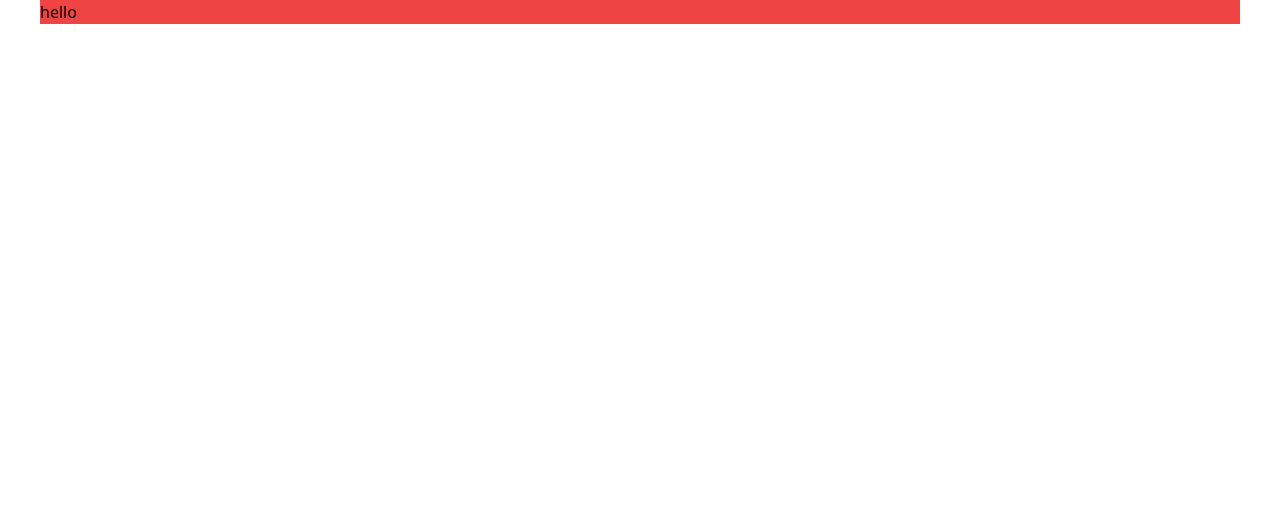
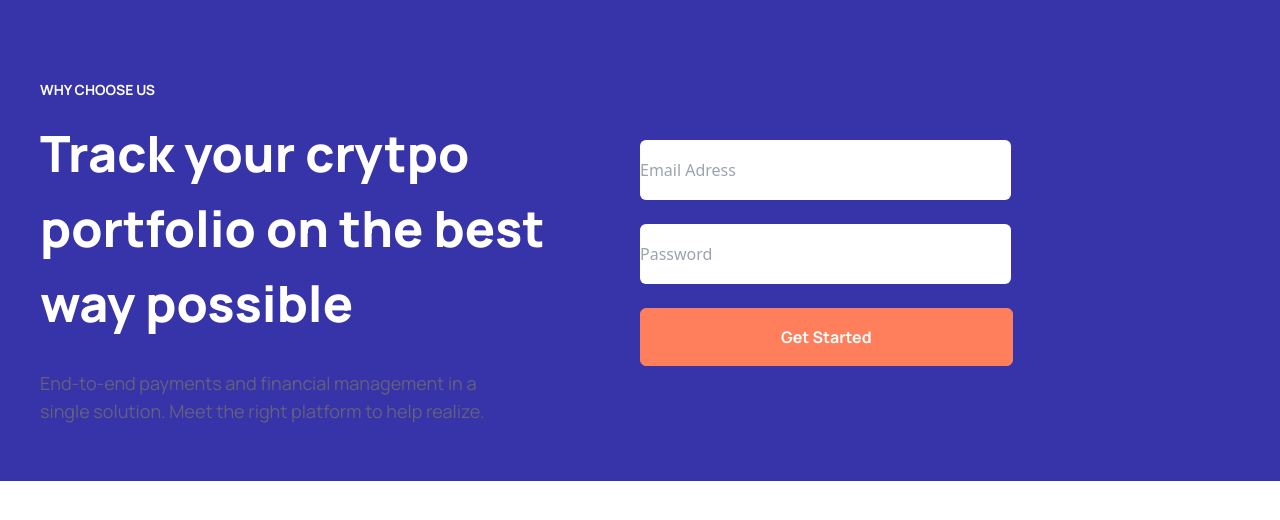
Before and after one commit to tushar-h789/bwfc-project, a React (Create React App) app: page / in a window 1280 px wide. Shown: the top 520 px of the page. Built offline with nearby package versions, Linux system fonts and the light colour scheme.

Commit message:
portfolio part done

```diff
--- a/src/components/Portfolio.js
+++ b/src/components/Portfolio.js
@@ -3,9 +3,42 @@ import Container from "./layout/Container";
 
 const Portfolio = () => {
   return (
-    <Container>
-      <div className="bg-red-500 w-full">hello</div>
-    </Container>
+    <div className=" bg-primary">
+      <Container>
+        <div className=" flex justify-between">
+          <div>
+            <p className=" font-man font-bold text-sm text-white mt-20">
+              WHY CHOOSE US
+            </p>
+            <h1 className=" font-man font-extrabold text-[50px] text-white w-[528px] mt-4">
+              Track your crytpo portfolio on the best way possible
+            </h1>
+            <p className=" font-man font-normal text-lg text-para w-[446px] mt-7 mb-14">
+              End-to-end payments and financial management in a single solution.
+              Meet the right platform to help realize.
+            </p>
+          </div>
+          <div className=" flex items-center w-[50%] justify-center">
+            <div>
+              <input
+                placeholder="Email Adress"
+                className=" w-[371px] h-[60px] mt-6 rounded-md"
+              />
+              <input
+                placeholder="Password"
+                className=" w-[371px] h-[60px] mt-6 rounded-md"
+              />
+              <a
+                className=" inline-block mt-6 bg-secondary py-4 px-[140px] font-man font-bold text-base text-white border border-solid border-secondary hover:bg-transparent hover:border-white rounded-md"
+                href="#"
+              >
+                Get Started
+              </a>
+            </div>
+          </div>
+        </div>
+      </Container>
+    </div>
   );
 };
 
```
